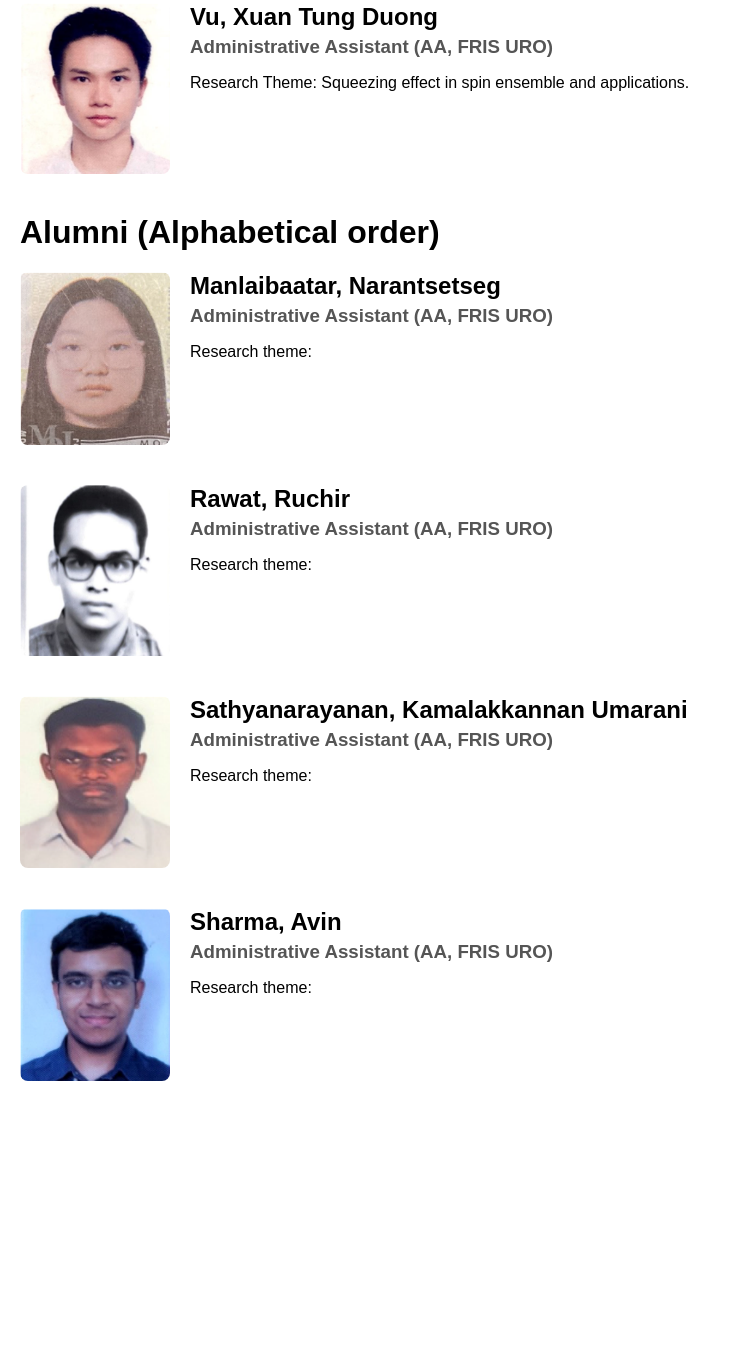
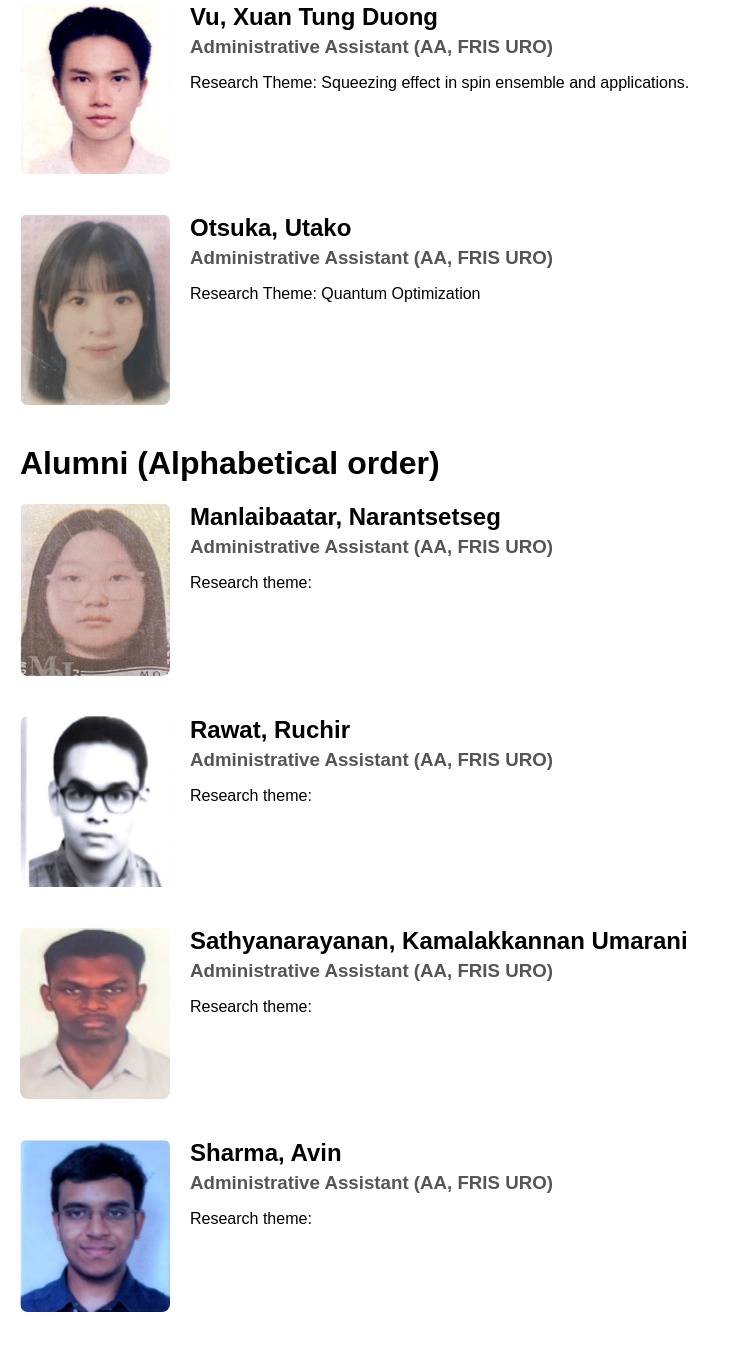
Before and after one commit to echkon/quantumLab, a Django app: page /users/member/ in a window 1280 px wide. Shown: the part 1951-3323 px from the top of the page, without its empty margins (0-731 px from the left). Before the commit the page ends 3032 px from the top, so only its background shows below. Run offline with Django 5.2, Linux system fonts and the light colour scheme.

Commit message:
add something new

```diff
--- a/users/templates/member.html
+++ b/users/templates/member.html
@@ -166,6 +166,17 @@
                     Squeezing effect in spin ensemble and applications.
                 </div>
             </div>
+
+            <div class="profile">
+                <img src="{% static 'images/otsuka.png' %}" alt="Ots">
+                <div class="profile-text">
+                <h2>Otsuka, Utako</h2>
+                <h3> Administrative Assistant (AA, FRIS URO)</h3>
+                <p>
+                    Research Theme:
+                    Quantum Optimization
+                </div>
+            </div>
     </section>
 
     <h1>Alumni (Alphabetical order)</h1>
```
Also changed, not shown: static/images/otsuka.png (renamed from static/images/otsuko.png), 3 other files.
